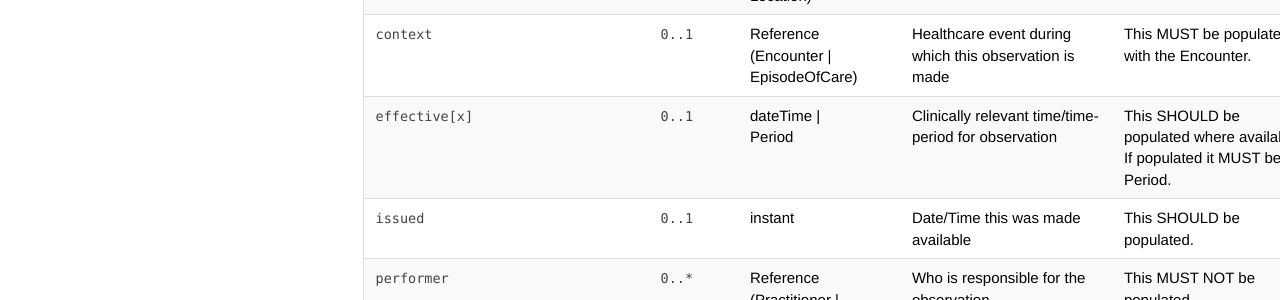
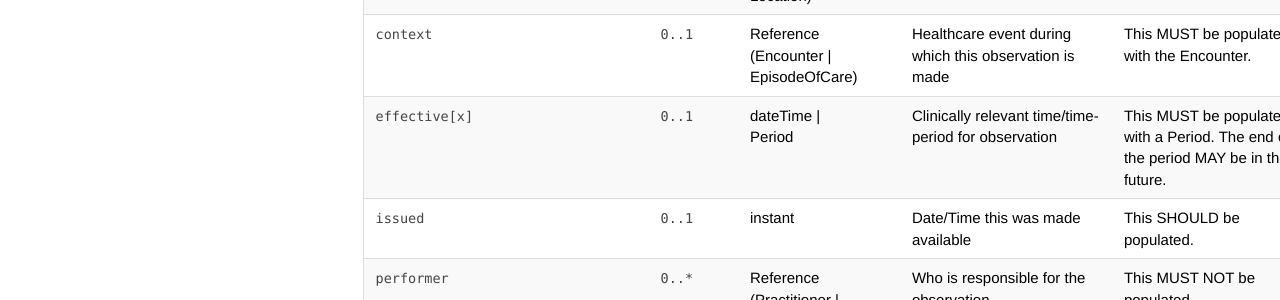
Before and after one commit to nhsconnect/FHIR-CDS, a Jekyll site: the page built from pages/explore/api_observation.md, in a window 1280 px wide and 900 px high, scrolled down 1820 px. Shown: the part 153-453 px from the top of the window. Built offline with Jekyll 4.4.1, drawn with Linux system fonts in a browser that asks for light colours; nearby versions of some CDN libraries; our own code applies the rules of GitHub Pages for plain Markdown files; comment, search, counter and statistics services are not loaded; part of the change alters nothing that is shown.

Commit message:
pages/explore/api_observation.md updated from https://stackedit.io/

```diff
--- a/pages/explore/api_observation.md
+++ b/pages/explore/api_observation.md
@@ -168,7 +168,7 @@ Detailed implementation guidance for an `Observation` resource in the CDS contex
       <td><code class="highlighter-rouge">0..1</code></td>
      <td>dateTime |<br>Period</td>
     <td>Clinically relevant time/time-period for observation</td>
-<td>This SHOULD be populated where available. If populated it MUST be a Period.</td>
+<td>This MUST be populated with a Period. The end of the period MAY be in the future.</td>
  </tr>
 <tr>
   <td><code class="highlighter-rouge">issued</code></td>
@@ -368,6 +368,6 @@ Placeholder -->
 
 
 <!--stackedit_data:
-eyJoaXN0b3J5IjpbLTExMzY0NTEyODEsODYwMTU1NTg1LC0xMT
-M2NDUxMjgxXX0=
+eyJoaXN0b3J5IjpbLTE5NjkzODcxOTMsLTExMzY0NTEyODEsOD
+YwMTU1NTg1XX0=
 -->
```
